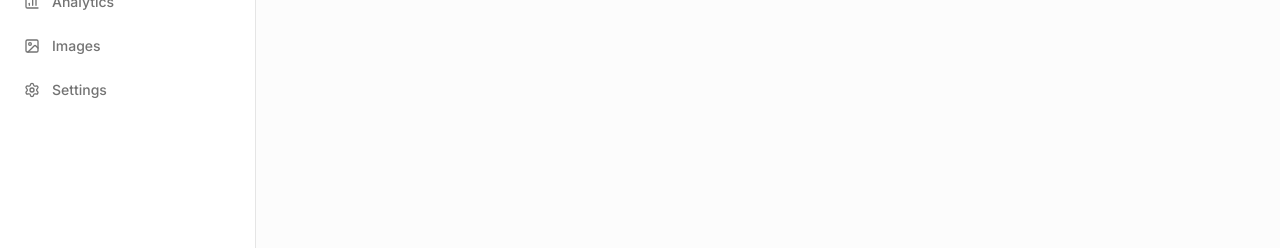
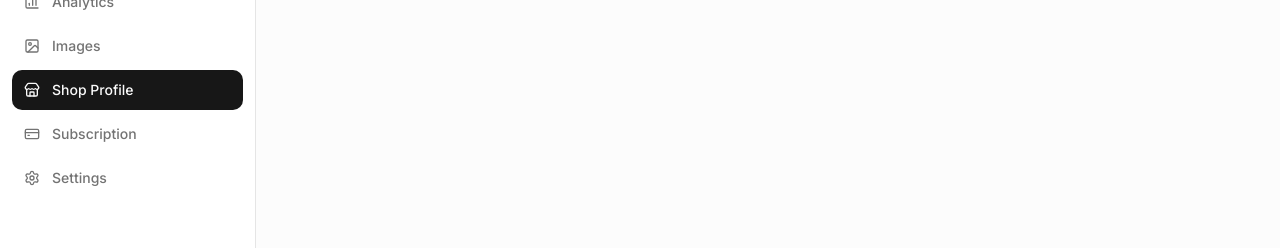
Before and after one commit to dobariyad8/selleros-ai, a Next.js app: page /shop-profile in a window 1280 px wide. Shown: the part 358-606 px from the top of the page. Built offline with nearby package versions, Linux system fonts and the light colour scheme; no server answers.

Commit message:
Improve shop profile and account navigation

```diff
--- a/src/app/(dashboard)/shop-profile/page.tsx
+++ b/src/app/(dashboard)/shop-profile/page.tsx
@@ -10,6 +10,10 @@ import {
 
 import { useListings } from "@/hooks/useListings";
 
+import {
+  Avatar,
+  AvatarFallback,
+} from "@/components/ui/avatar";
 import { Badge } from "@/components/ui/badge";
 import { Button } from "@/components/ui/button";
 import {
@@ -20,6 +24,23 @@ import {
   CardTitle,
 } from "@/components/ui/card";
 import { Skeleton } from "@/components/ui/skeleton";
+
+function getShopInitials(shopName: string) {
+  const words = shopName
+    .trim()
+    .split(/\s+/)
+    .filter(Boolean);
+
+  if (words.length === 0) {
+    return "ES";
+  }
+
+  if (words.length === 1) {
+    return words[0].slice(0, 2).toUpperCase();
+  }
+
+  return `${words[0][0]}${words[1][0]}`.toUpperCase();
+}
 
 export default function ShopProfilePage() {
   const {
@@ -35,9 +56,21 @@ export default function ShopProfilePage() {
       listing.status.toLowerCase() === "active",
   ).length;
 
-  const listingsWithUrls = listings.filter(
-    (listing) => Boolean(listing.listingUrl),
-  );
+  const inactiveListings = listings.filter(
+    (listing) =>
+      listing.status.toLowerCase() !== "active",
+  ).length;
+
+  const listingsWithImages = listings.filter(
+    (listing) =>
+      (listing.imageUrls ?? []).length > 0,
+  ).length;
+
+  const etsyShopUrl = shop
+    ? `https://www.etsy.com/shop/${encodeURIComponent(
+        shop.shopName,
+      )}`
+    : null;
 
   if (isLoading) {
     return (
@@ -48,8 +81,10 @@ export default function ShopProfilePage() {
           <Skeleton className="h-5 w-full max-w-2xl" />
         </div>
 
-        <div className="mt-6 grid gap-4 sm:grid-cols-3">
-          {Array.from({ length: 3 }).map(
+        <Skeleton className="mt-6 h-40 rounded-xl" />
+
+        <div className="mt-6 grid gap-4 sm:grid-cols-2 xl:grid-cols-4">
+          {Array.from({ length: 4 }).map(
             (_, index) => (
               <Skeleton
                 key={index}
@@ -129,6 +164,33 @@ export default function ShopProfilePage() {
     );
   }
 
+  const summaryCards = [
+    {
+      title: "Listings Available",
+      value: String(totalAvailable),
+      description:
+        "Listings returned by Etsy",
+    },
+    {
+      title: "Active Listings",
+      value: String(activeListings),
+      description:
+        "Listings currently marked active",
+    },
+    {
+      title: "Other Statuses",
+      value: String(inactiveListings),
+      description:
+        "Draft, inactive, or sold-out listings",
+    },
+    {
+      title: "With Images",
+      value: String(listingsWithImages),
+      description:
+        "Listings containing image URLs",
+    },
+  ];
+
   return (
     <div className="mx-auto w-full min-w-0 max-w-5xl px-3 sm:px-4 lg:px-0">
       <div className="min-w-0">
@@ -147,68 +209,91 @@ export default function ShopProfilePage() {
         </p>
       </div>
 
-      <div className="mt-6 grid min-w-0 grid-cols-1 gap-4 sm:grid-cols-3">
-        <Card>
-          <CardContent className="p-4 sm:p-5">
-            <p className="text-sm text-muted-foreground">
-              Shop name
-            </p>
+      <Card className="mt-6 min-w-0 overflow-hidden">
+        <CardContent className="p-4 sm:p-6">
+          <div className="flex min-w-0 flex-col gap-4 sm:flex-row sm:items-center sm:justify-between">
+            <div className="flex min-w-0 items-center gap-4">
+              <Avatar className="size-14 shrink-0 sm:size-16">
+                <AvatarFallback className="text-lg font-bold">
+                  {getShopInitials(shop.shopName)}
+                </AvatarFallback>
+              </Avatar>
 
-            <p className="mt-2 wrap-break-words text-xl font-bold">
+              <div className="min-w-0">
+                <div className="flex flex-wrap items-center gap-2">
+                  <h2 className="wrap-break-words text-xl font-bold sm:text-2xl">
                     {shop.shopName}
-            </p>
-          </CardContent>
-        </Card>
-
-        <Card>
-          <CardContent className="p-4 sm:p-5">
-            <p className="text-sm text-muted-foreground">
-              Listings available
-            </p>
-
-            <p className="mt-2 text-2xl font-bold">
-              {totalAvailable}
-            </p>
-          </CardContent>
-        </Card>
-
-        <Card>
-          <CardContent className="p-4 sm:p-5">
-            <p className="text-sm text-muted-foreground">
-              Active listings
-            </p>
-
-            <p className="mt-2 text-2xl font-bold">
-              {activeListings}
-            </p>
-          </CardContent>
-        </Card>
-      </div>
-
-      <Card className="mt-6 min-w-0">
-        <CardHeader>
-          <div className="flex flex-col gap-3 sm:flex-row sm:items-start sm:justify-between">
-            <div>
-              <CardTitle>
-                Connected Etsy Shop
-              </CardTitle>
-
-              <CardDescription className="mt-1">
-                Shop information returned by the Etsy
-                connection.
-              </CardDescription>
-            </div>
+                  </h2>
 
                   <Badge className="w-fit">
                     <CircleCheckBig className="size-3.5" />
                     Connected
                   </Badge>
                 </div>
+
+                <p className="mt-1 break-all text-sm text-muted-foreground">
+                  Etsy Shop ID: {shop.shopId}
+                </p>
+              </div>
+            </div>
+
+            <Button
+              variant="outline"
+              nativeButton={false}
+              className="w-full shrink-0 sm:w-auto"
+              render={
+                <a
+                  href={etsyShopUrl ?? "#"}
+                  target="_blank"
+                  rel="noreferrer"
+                />
+              }
+            >
+              Open Etsy Shop
+              <ExternalLink className="size-4" />
+            </Button>
+          </div>
+        </CardContent>
+      </Card>
+
+      <div className="mt-6 grid min-w-0 grid-cols-1 gap-4 sm:grid-cols-2 xl:grid-cols-4">
+        {summaryCards.map((item) => (
+          <Card
+            key={item.title}
+            className="min-w-0"
+          >
+            <CardContent className="p-4 sm:p-5">
+              <p className="wrap-break-words text-sm text-muted-foreground">
+                {item.title}
+              </p>
+
+              <p className="mt-2 wrap-break-words text-2xl font-bold">
+                {item.value}
+              </p>
+
+              <p className="mt-2 wrap-break-words text-xs leading-5 text-muted-foreground">
+                {item.description}
+              </p>
+            </CardContent>
+          </Card>
+        ))}
+      </div>
+
+      <Card className="mt-6 min-w-0">
+        <CardHeader>
+          <CardTitle>
+            Connected Etsy Shop
+          </CardTitle>
+
+          <CardDescription>
+            Shop information currently available to
+            SellerOS.
+          </CardDescription>
         </CardHeader>
 
         <CardContent className="space-y-4">
           <div className="grid gap-3 sm:grid-cols-2">
-            <div className="rounded-xl border bg-muted/30 p-4">
+            <div className="min-w-0 rounded-xl border bg-muted/30 p-4">
               <p className="text-xs text-muted-foreground">
                 Etsy shop name
               </p>
@@ -218,7 +303,7 @@ export default function ShopProfilePage() {
               </p>
             </div>
 
-            <div className="rounded-xl border bg-muted/30 p-4">
+            <div className="min-w-0 rounded-xl border bg-muted/30 p-4">
               <p className="text-xs text-muted-foreground">
                 Etsy shop ID
               </p>
@@ -239,23 +324,21 @@ export default function ShopProfilePage() {
               <ArrowRight className="size-4" />
             </Button>
 
-            {listingsWithUrls[0]?.listingUrl && (
             <Button
               variant="outline"
               nativeButton={false}
               className="w-full sm:w-auto"
               render={
                 <a
-                    href={listingsWithUrls[0].listingUrl}
+                  href={etsyShopUrl ?? "#"}
                   target="_blank"
                   rel="noreferrer"
                 />
               }
             >
-                Open Etsy Listing
+              Visit Etsy Shop
               <ExternalLink className="size-4" />
             </Button>
-            )}
 
             <Button
               variant="outline"
@@ -267,11 +350,12 @@ export default function ShopProfilePage() {
             </Button>
           </div>
 
-          <p className="text-xs leading-5 text-muted-foreground">
+          <p className="wrap-break-words text-xs leading-5 text-muted-foreground">
             SellerOS currently receives the shop name,
             shop ID, and listing data from Etsy. Full
-            shop branding, announcement, and biography
-            fields are not yet imported.
+            shop branding, announcement, biography,
+            reviews, and sales totals are not yet
+            imported.
           </p>
         </CardContent>
       </Card>
--- a/src/components/layout/navigation.ts
+++ b/src/components/layout/navigation.ts
@@ -1,11 +1,13 @@
 import {
   BarChart3,
+  CreditCard,
   FileSearch,
   ImageIcon,
   LayoutDashboard,
   ListChecks,
   Settings,
   Sparkles,
+  Store,
   Tags,
   Trophy,
   type LucideIcon,
@@ -58,6 +60,16 @@ export const navigationItems: NavigationItem[] = [
     href: "/images",
     icon: ImageIcon,
   },
+    {
+    name: "Shop Profile",
+    href: "/shop-profile",
+    icon: Store,
+  },
+  {
+    name: "Subscription",
+    href: "/subscription",
+    icon: CreditCard,
+  },
   {
     name: "Settings",
     href: "/settings",
```
Lines whose indentation alone changed are shown as unchanged.
